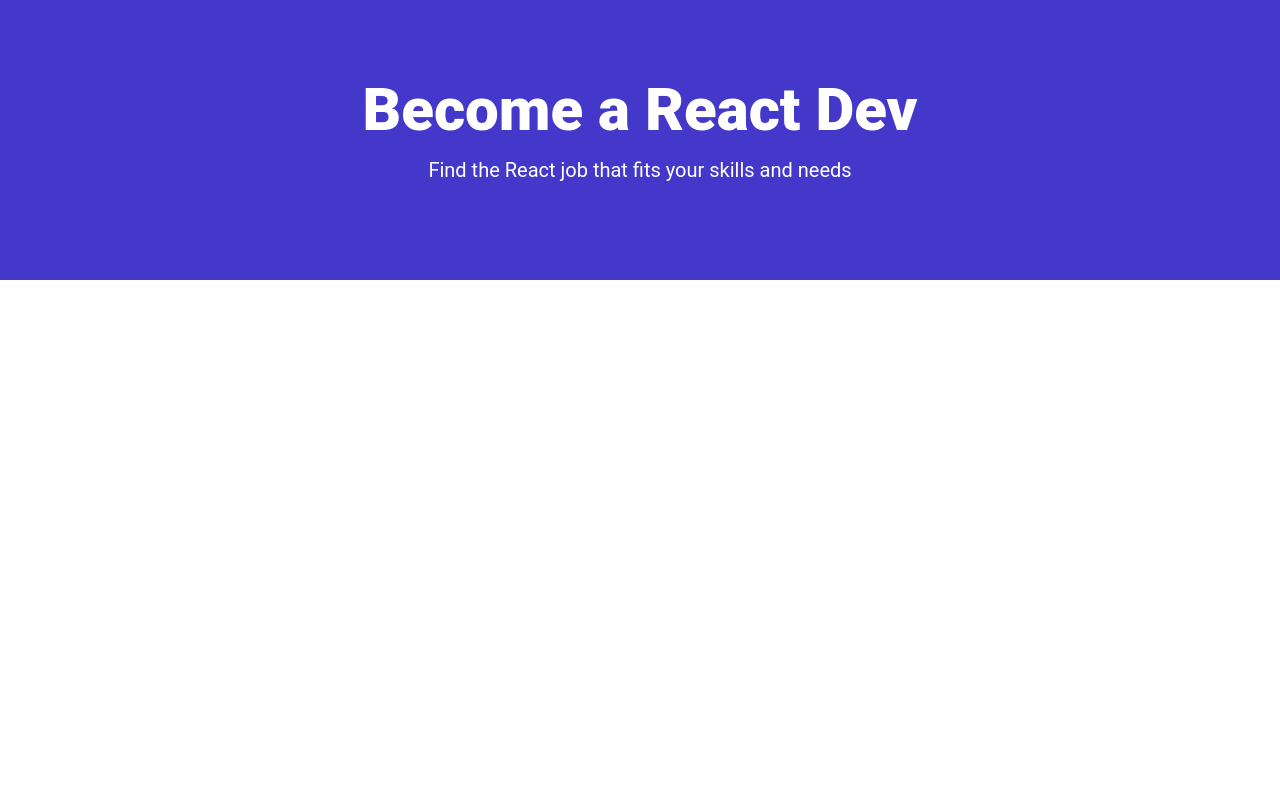
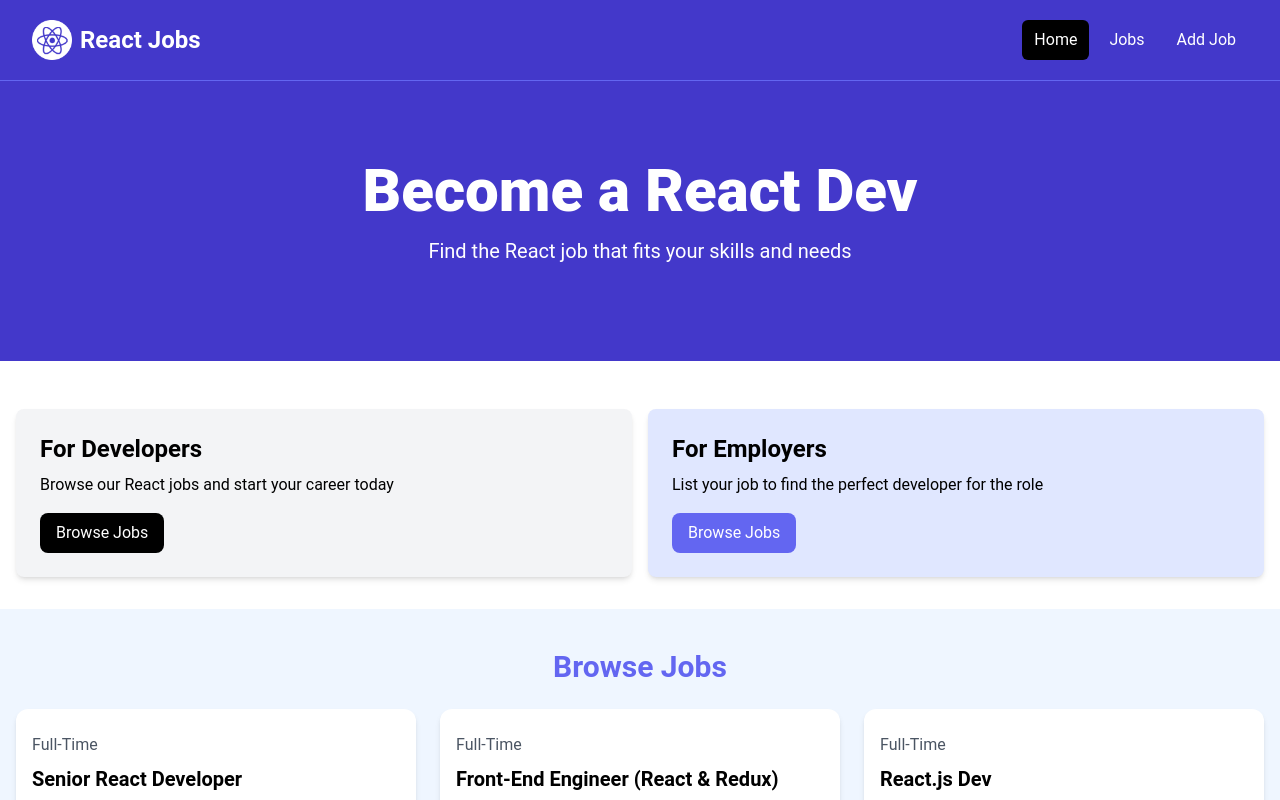
Before and after one commit to Udayanga1/react-practice, a React (Vite) app in the folder react-crash-course/: page / in a window 1280 px wide. Shown: the top 800 px of the page. Built offline with nearby package versions, Linux system fonts and the light colour scheme.

Commit message:
react-crash-course: implement layouts

```diff
--- a/react-crash-course/src/App.jsx
+++ b/react-crash-course/src/App.jsx
@@ -5,10 +5,15 @@ import {
 	RouterProvider,
 } from "react-router-dom"
 
+import MainLayout from "./layouts/MainLayout"
 import HomePage from "./pages/HomePage"
 
 const router = createBrowserRouter(
-	createRoutesFromElements(<Route index element={<HomePage />} />)
+	createRoutesFromElements(
+		<Route path='/' element={<MainLayout />}>
+			<Route index element={<HomePage />} />
+		</Route>
+	)
 )
 
 const App = () => {
--- /dev/null
+++ b/react-crash-course/src/layouts/MainLayout.jsx
@@ -0,0 +1,12 @@
+import { Outlet } from "react-router-dom"
+import Navbar from "../components/Navbar"
+
+const MainLayout = () => {
+	return (
+		<>
+			<Navbar />
+			<Outlet />
+		</>
+	)
+}
+export default MainLayout
--- a/react-crash-course/src/pages/HomePage.jsx
+++ b/react-crash-course/src/pages/HomePage.jsx
@@ -1,9 +1,15 @@
 import Hero from "../components/Hero"
+import HomeCards from "../components/HomeCards"
+import JobListings from "../components/JobListings"
+import ViewAllJobs from "../components/ViewAllJobs"
 
 const HomePage = () => {
 	return (
 		<>
 			<Hero />
+			<HomeCards />
+			<JobListings />
+			<ViewAllJobs />
 		</>
 	)
 }
```
